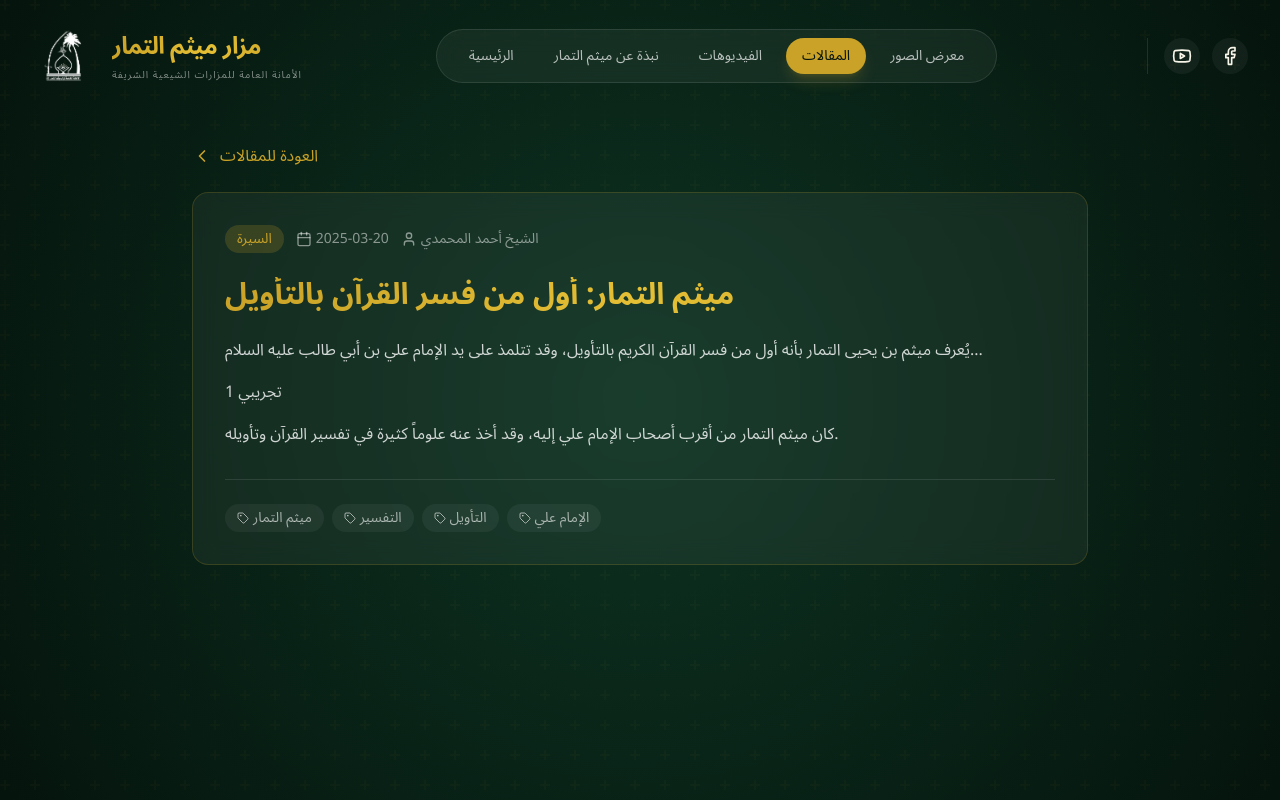
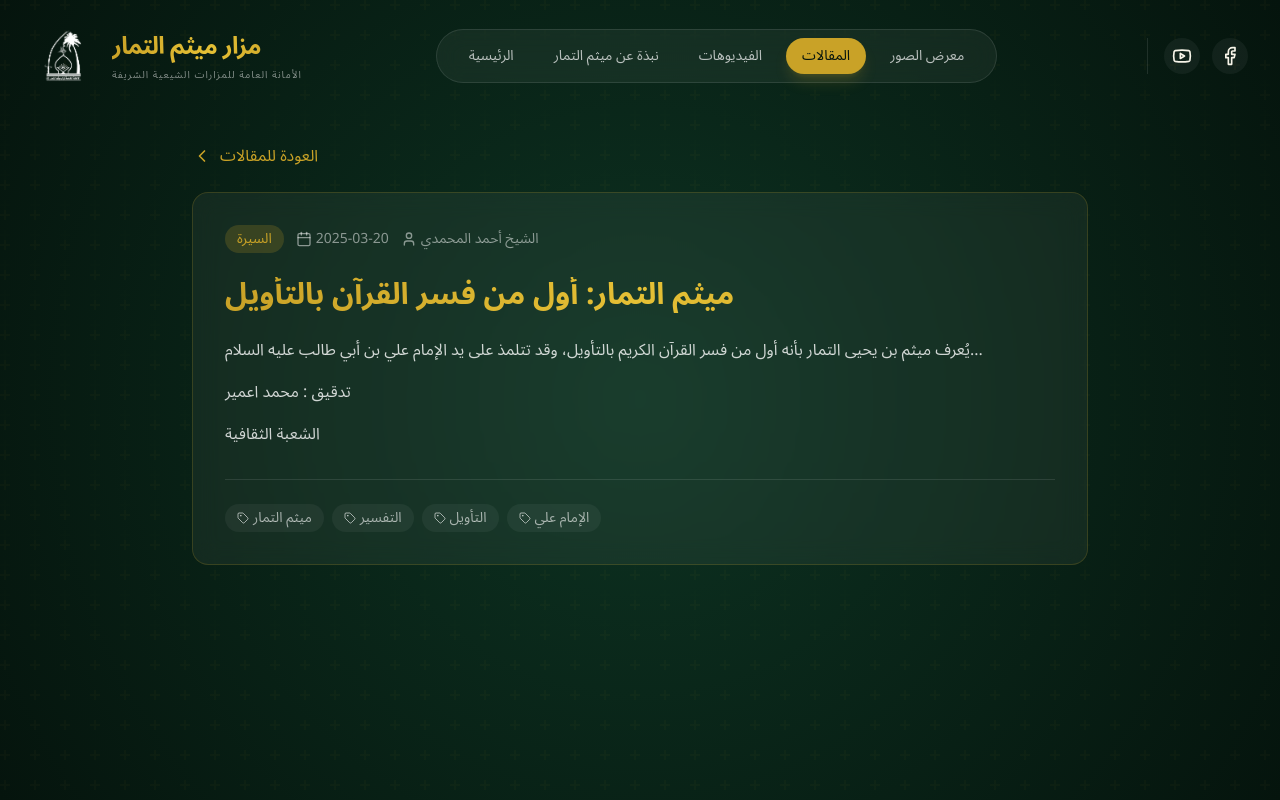
Before and after one commit to MOOdynaz/mazar-althammar, a React (Vite) app in the folder app/: page /articles in a window 1280 px wide. Both pictures are taken after a click on the element 330 px from the left and 603 px from the top of the page. Shown: the top 800 px of the page. Built offline with nearby package versions, Linux system fonts and the light colour scheme.

Commit message:
content: add virtues of Imam Ali article with full tashkeel and punctuation

```diff
--- a/app/src/pages/Articles.tsx
+++ b/app/src/pages/Articles.tsx
@@ -127,11 +127,9 @@ export default function Articles() {
                   {selectedArticle.excerpt}
                 </p>
                 <p className="text-white/80 leading-relaxed mb-4">
-                 تجريبي 1
-                </p>
+تدقيق : محمد اعمير                </p>
                 <p className="text-white/80 leading-relaxed mb-4">
-                  كان ميثم التمار من أقرب أصحاب الإمام علي إليه، وقد أخذ عنه علوماً
-                  كثيرة في تفسير القرآن وتأويله.
+                 الشعبة الثقافية
                 </p>
               </div>
 
```
